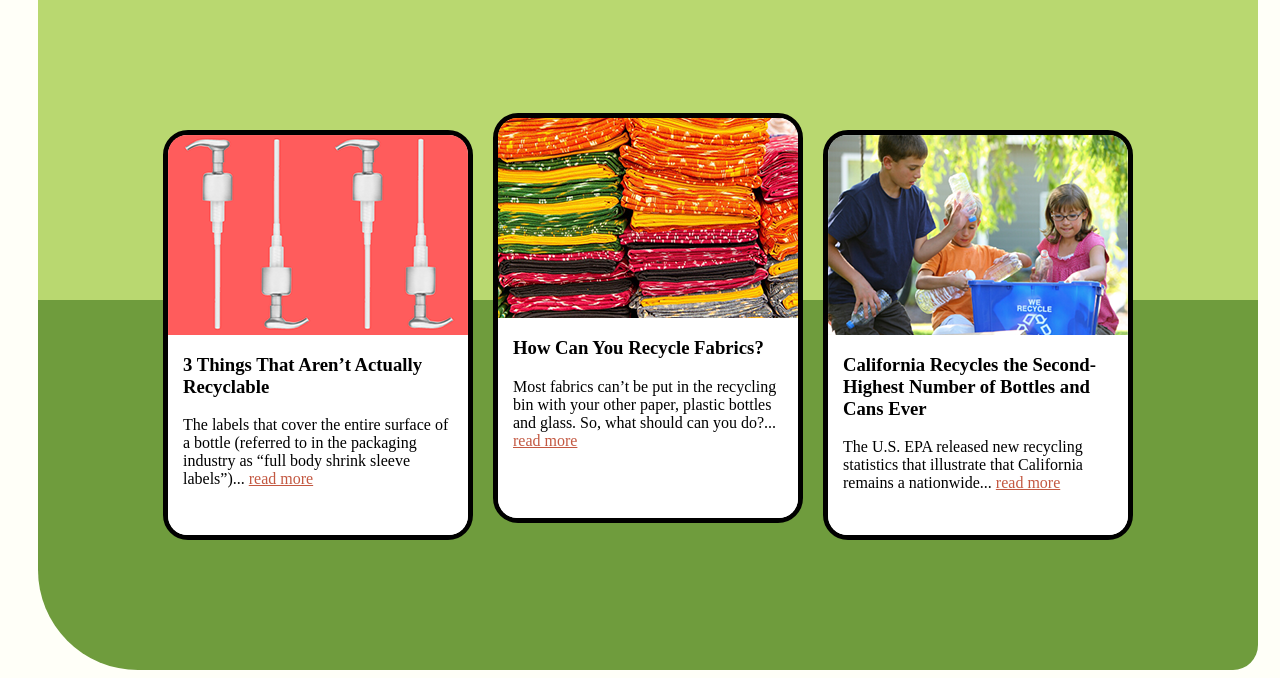
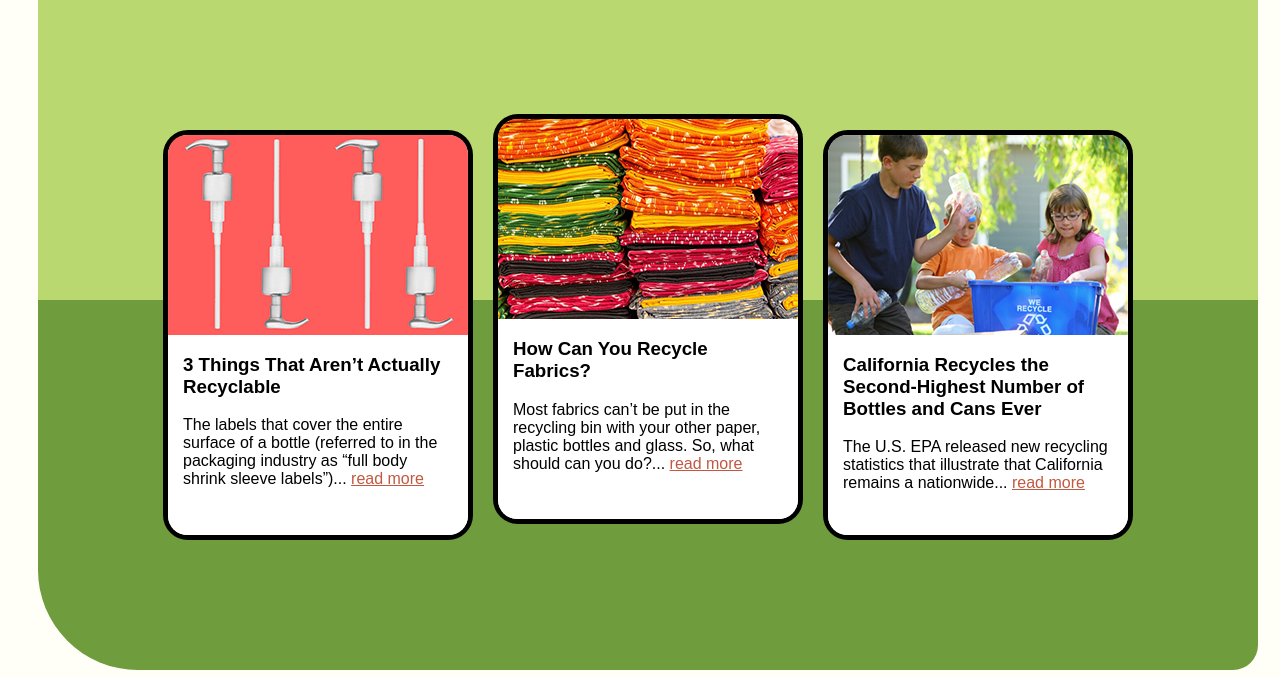
Before and after one commit to a-d-o-t/RecycleLA, a plain HTML site: page index.html in a window 1280 px wide. Shown: the part 313-991 px from the top of the page. Drawn offline with Linux system fonts and the light colour scheme.

Commit message:
Add files via upload

```diff
--- a/css/styles.css
+++ b/css/styles.css
@@ -1,5 +1,5 @@
 body {
-font-family: Avenir; Arial, Verdana, sans-serif;
+font-family: Avenir, Arial, Verdana, sans-serif;
 background-color: #fffff8;
 width: 100%;
 /*background-image: url(../images/bg450.png);*/
```
